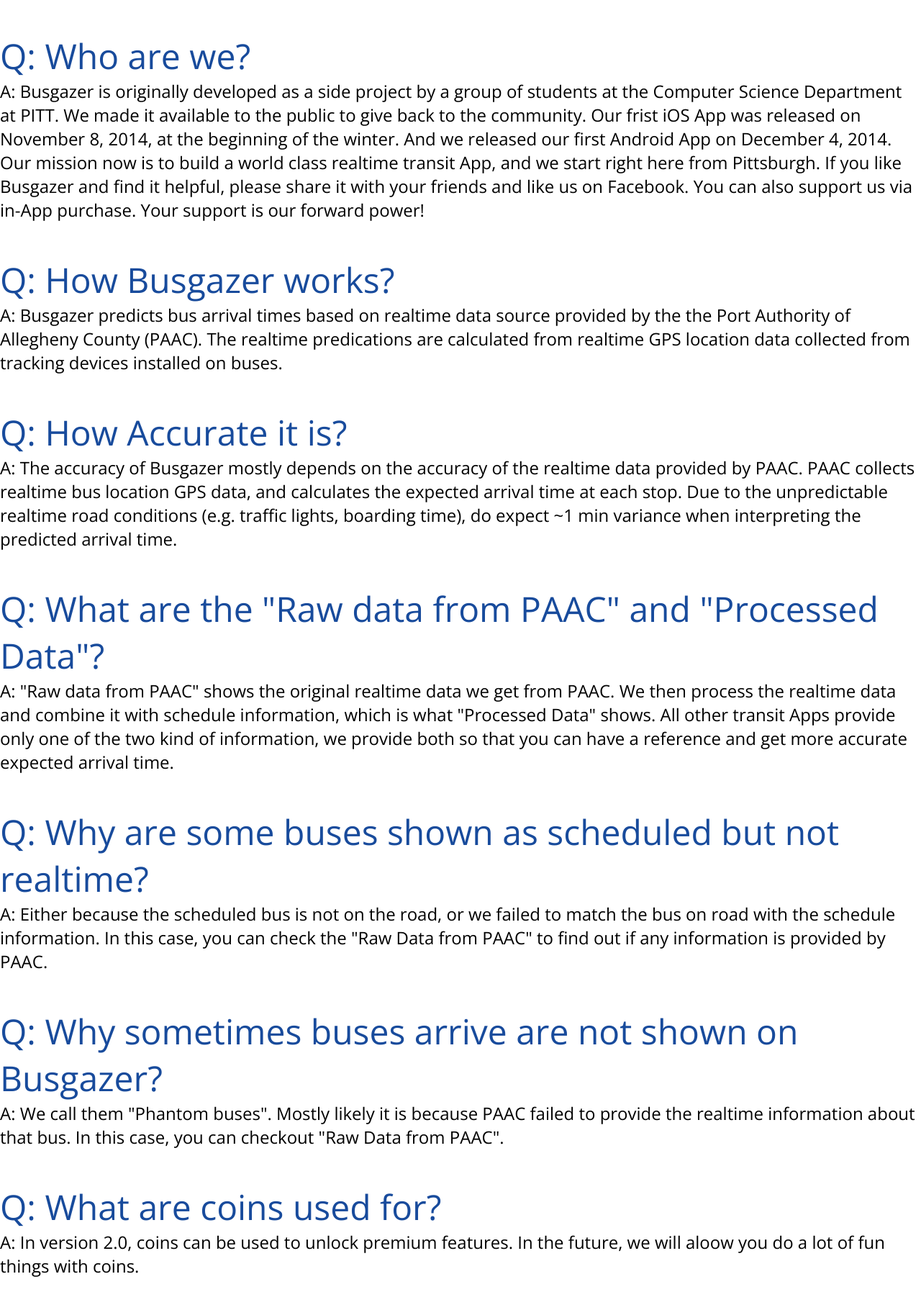
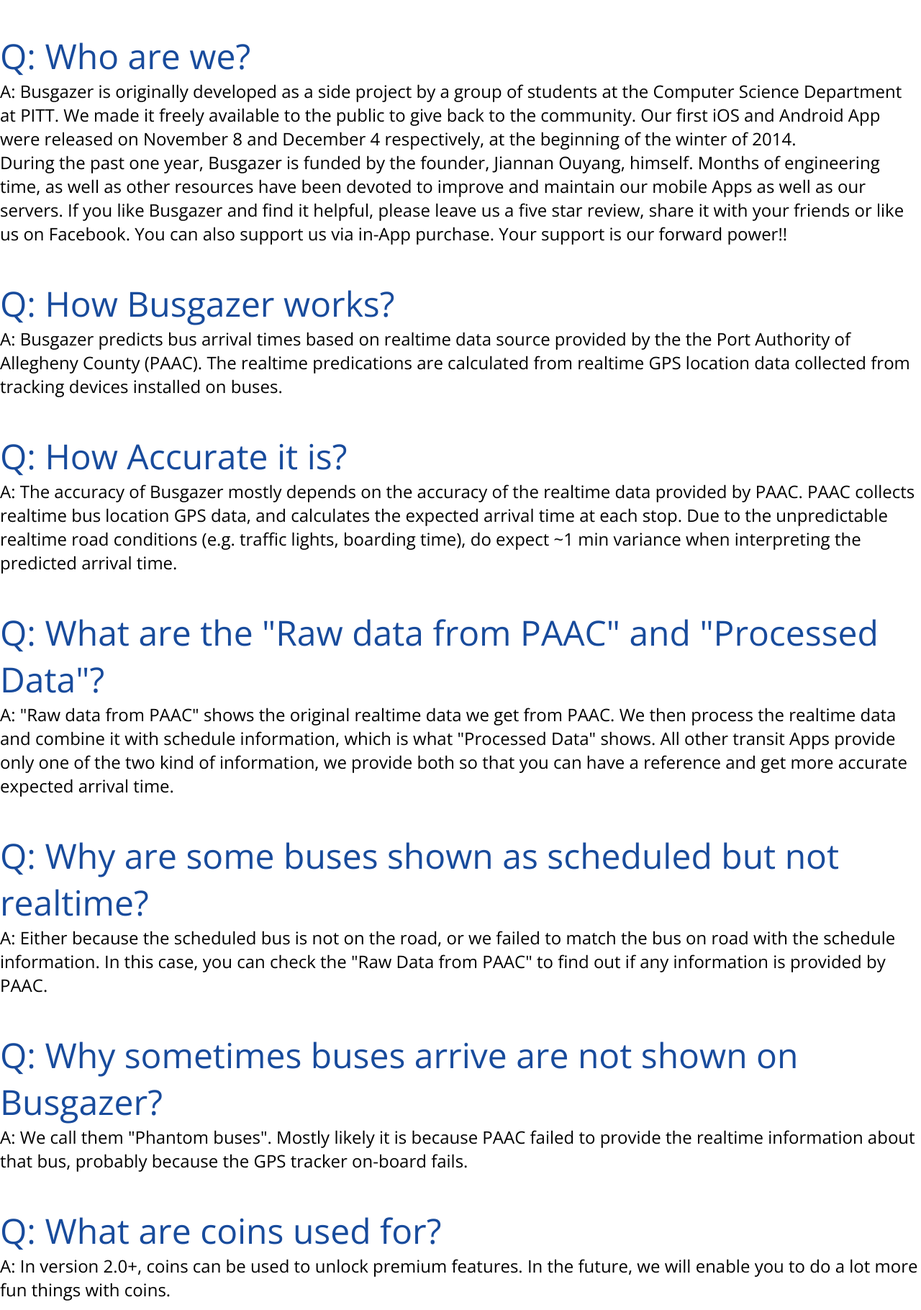
Before and after one commit to drouyang/busgazer-website, a plain HTML site: page faq-mobile.html in a window 1280 px wide. Shown: the part 182-2002 px from the top of the page at 72% size. Drawn offline with nearby package versions, Linux system fonts and the light colour scheme.

Commit message:
udpated faq

```diff
--- a/faq-mobile.html
+++ b/faq-mobile.html
@@ -12,9 +12,9 @@
   </p>
 
   <h2>Q: Who are we?</h2>
-  <p>A: Busgazer is originally developed as a side project by a group of students at the Computer Science Department at PITT. We made it available to the public to give back to the community. Our frist iOS App was released on November 8, 2014, at the beginning of the winter. And we released our first Android App on December 4, 2014.
+  <p>A: Busgazer is originally developed as a side project by a group of students at the Computer Science Department at PITT. We made it freely available to the public to give back to the community. Our first iOS and Android App were released on November 8 and December 4 respectively, at the beginning of the winter of 2014.
   </p>
-  <p> Our mission now is to build a world class realtime transit App, and we start right here from Pittsburgh. If you like Busgazer and find it helpful, please share it with your friends and like us on Facebook. You can also support us via in-App purchase. Your support is our forward power!  </p>
+  <p>During the past one year, Busgazer is funded by the founder, Jiannan Ouyang, himself. Months of engineering time, as well as other resources have been devoted to improve and maintain our mobile Apps as well as our servers. If you like Busgazer and find it helpful, please leave us a five star review, share it with your friends or like us on Facebook. You can also support us via in-App purchase. Your support is our forward power!!</p>
 
   <h2>Q: How Busgazer works?</h2>
   <p>A: Busgazer predicts bus arrival times based on realtime data source provided by the the Port Authority of Allegheny County (PAAC). The realtime predications are calculated from realtime GPS location data collected from tracking devices installed on buses.
@@ -31,11 +31,11 @@
   </p>
 
   <h2>Q: Why sometimes buses arrive are not shown on Busgazer?</h2>
-  <p>A: We call them "Phantom buses". Mostly likely it is because PAAC failed to provide the realtime information about that bus. In this case, you can checkout "Raw Data from PAAC".
+  <p>A: We call them "Phantom buses". Mostly likely it is because PAAC failed to provide the realtime information about that bus, probably because the GPS tracker on-board fails.
   </p>
 
   <h2>Q: What are coins used for?</h2>
-  <p>A: In version 2.0, coins can be used to unlock premium features. In the future, we will aloow you do a lot of fun things with coins.</p>
+  <p>A: In version 2.0+, coins can be used to unlock premium features. In the future, we will enable you to do a lot more fun things with coins.</p>
 
   <h2>Q: How to gain more coins?</h2>
   <p>A: You can get more coins either by refering friends or through "Support Us".</p>
```
